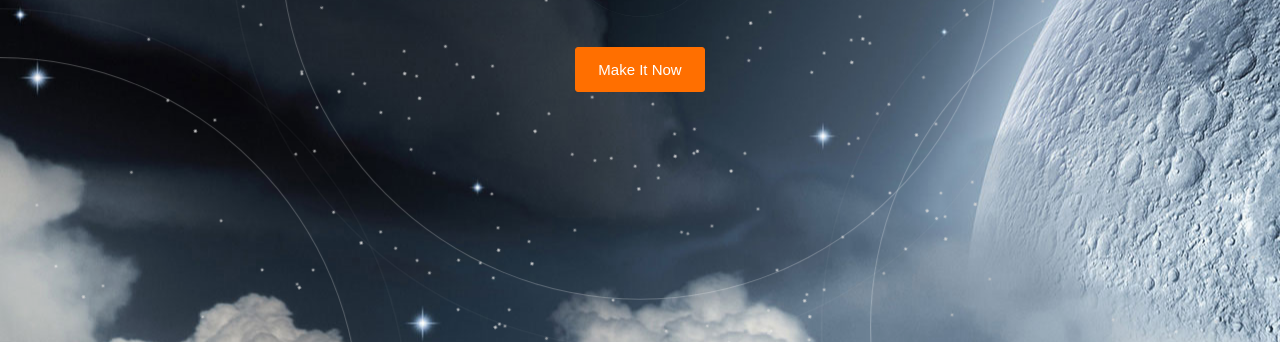
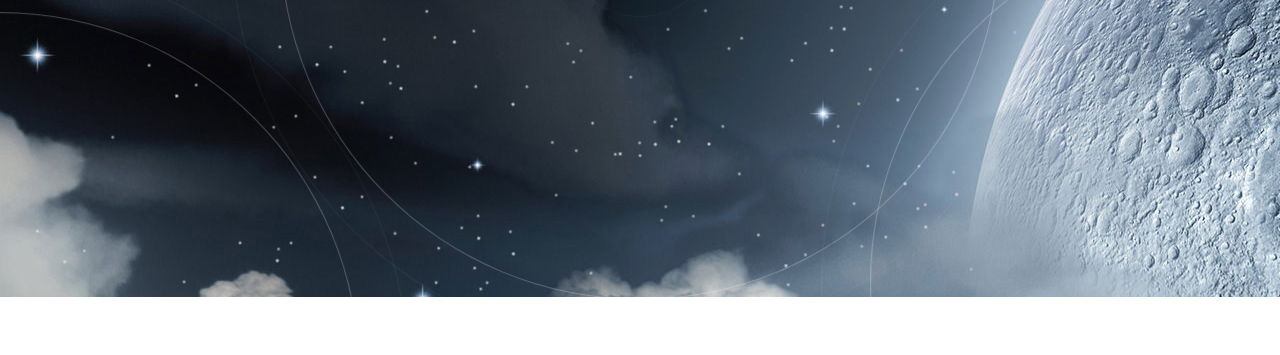
Before and after one commit to 49deepak/jotish, a plain HTML site: page index.html in a window 1280 px wide. Shown: the part 445-800 px from the top of the page. Drawn offline with Linux system fonts and the light colour scheme; a web font is replaced by a local one.

Commit message:
add file

```diff
--- a/index.html
+++ b/index.html
@@ -188,7 +188,7 @@
 						<li>gemstones</li>
 						<li>numerology</li>
 					</ul>
-					<a class="ast_btn">make it now</a>
+					<!-- <a class="ast_btn">make it now</a> -->
 				</div>
 			</div>
 		</div>
```
